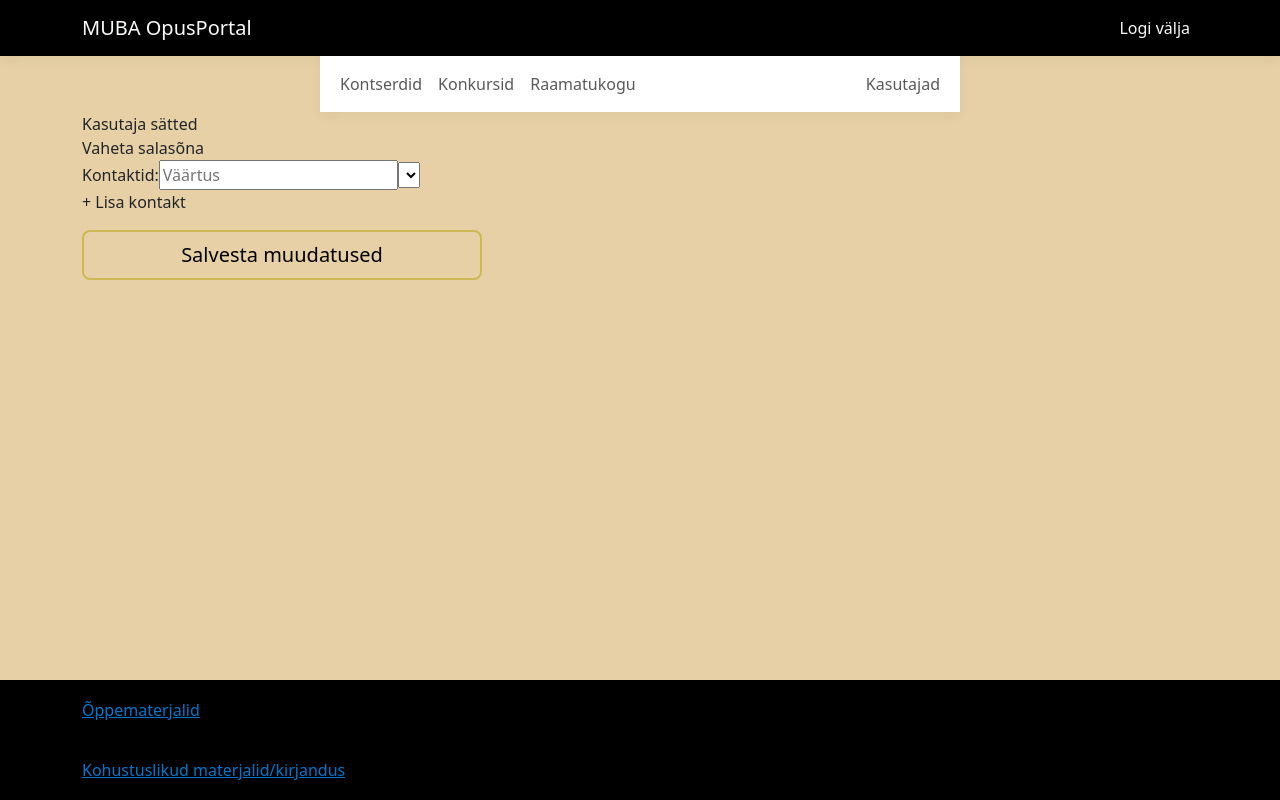
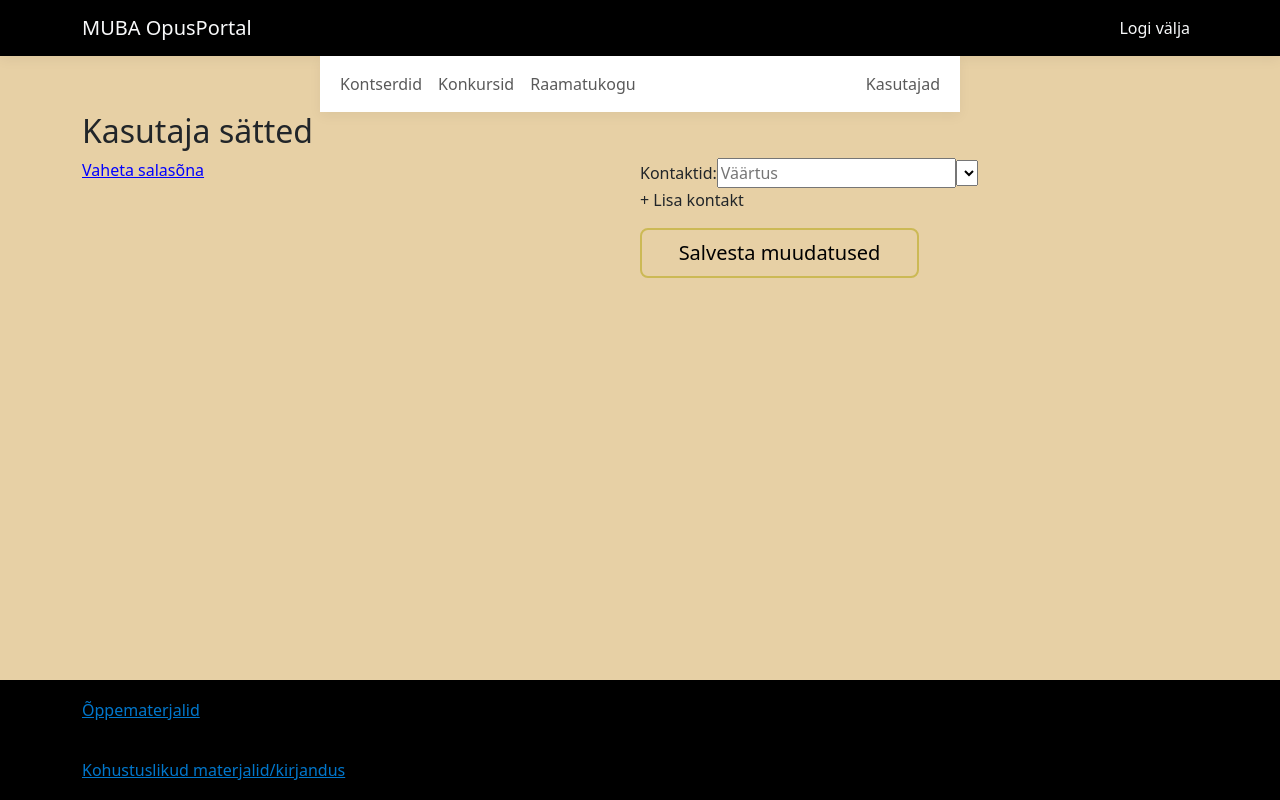
Before and after one commit to andreeuuetoa/opusportal-front-react, a React (Create React App) app: page /kasutaja-satted in a window 1280 px wide. Built offline with nearby package versions, Linux system fonts and the light colour scheme.

Commit message:
Bug: account settings form does not allow the user to add data

```diff
--- /dev/null
+++ b/src/identity/DTO/PasswordData.ts
@@ -0,0 +1,5 @@
+export interface PasswordData {
+    currentPassword: string;
+    newPassword: string;
+    confirmPassword: string;
+}
--- /dev/null
+++ b/src/identity/components/accountsettings/ConfirmPasswordValues.ts
@@ -0,0 +1,16 @@
+import {PasswordProps} from "./PasswordProps";
+import React from "react";
+
+export const ConfirmPasswordValues = (passwordProps: PasswordProps) => {
+
+    const eventHandler = (e: React.ChangeEvent) => {passwordProps.handleChange(e.target as EventTarget & HTMLInputElement)};
+
+    return {
+        value: passwordProps.values.currentPassword,
+        type: "ConfirmPassword",
+        placeholder: "Kinnita salasõna",
+        autocomplete: "confirm-password",
+        name: "confirm-password",
+        onchange: eventHandler
+    };
+}
--- /dev/null
+++ b/src/identity/components/accountsettings/CurrentPasswordValues.ts
@@ -0,0 +1,16 @@
+import React from "react";
+import {PasswordProps} from "./PasswordProps";
+
+export const CurrentPasswordValues = (passwordProps: PasswordProps) => {
+
+    const eventHandler = (e: React.ChangeEvent) => {passwordProps.handleChange(e.target as EventTarget & HTMLInputElement)};
+
+    return {
+        value: passwordProps.values.currentPassword,
+        type: "CurrentPassword",
+        placeholder: "Praegune salasõna",
+        autocomplete: "current-password",
+        name: "current-password",
+        onchange: eventHandler
+    };
+}
--- /dev/null
+++ b/src/identity/components/accountsettings/NewPasswordValues.ts
@@ -0,0 +1,16 @@
+import {PasswordProps} from "./PasswordProps";
+import React from "react";
+
+export const NewPasswordValues = (passwordProps: PasswordProps) => {
+
+    const eventHandler = (e: React.ChangeEvent) => {passwordProps.handleChange(e.target as EventTarget & HTMLInputElement)};
+
+    return {
+        value: passwordProps.values.currentPassword,
+        type: "NewPassword",
+        placeholder: "Uus salasõna",
+        autocomplete: "new-password",
+        name: "new-password",
+        onchange: eventHandler
+    };
+}
--- /dev/null
+++ b/src/identity/components/accountsettings/PasswordProps.ts
@@ -0,0 +1,13 @@
+import React from "react";
+import {PasswordData} from "../../DTO/PasswordData";
+
+export interface PasswordProps {
+    values: PasswordData;
+
+    handleChange: (target:
+                       EventTarget & HTMLInputElement) => void;
+
+    onSubmit: (target: React.MouseEvent) => void;
+
+    validationErrors: string[];
+}
--- a/src/identity/routes/AccountSettings.tsx
+++ b/src/identity/routes/AccountSettings.tsx
@@ -1,7 +1,41 @@
 import {AccountSettingsView} from "../views/AccountSettingsView";
+import React, {useContext, useState} from "react";
+import {JWTContext} from "../../root/Root";
+import {IdentityAPI} from "../API/IdentityAPI";
+import {PasswordData} from "../DTO/PasswordData";
 
 export const AccountSettings = () => {
+    const [values, setValues] = useState({
+        currentPassword: "",
+        newPassword: "",
+        confirmPassword: ""
+    } as PasswordData);
+
+    const [validationErrors, setValidationErrors] = useState([] as string[]);
+
+    const handleChange = (target: EventTarget & HTMLInputElement) => {
+        setValues({...values, [target.name]: target.value});
+    };
+
+    const {JWTResponse, setJWTResponse} = useContext(JWTContext);
+
+    const identityService = new IdentityAPI();
+
+    const onSubmit = async (event: React.MouseEvent) => {
+        event.preventDefault();
+
+        if (values.currentPassword.length === 0 ||
+            values.newPassword.length === 0 ||
+            values.confirmPassword.length === 0) {
+            setValidationErrors(["Bad input values!"]);
+            return;
+        }
+
+        // Remove errors
+        setValidationErrors([]);
+
+    };
     return (
-        <AccountSettingsView />
+        <AccountSettingsView values={values} onSubmit={onSubmit} handleChange={handleChange} validationErrors={validationErrors}/>
     );
 }
--- a/src/identity/views/AccountSettingsView.tsx
+++ b/src/identity/views/AccountSettingsView.tsx
@@ -1,33 +1,51 @@
 import {useState} from "react";
+import {FormPart} from "../../common/viewparts/FormPart";
+import {CurrentPasswordValues} from "../components/accountsettings/CurrentPasswordValues";
+import {PasswordProps} from "../components/accountsettings/PasswordProps";
+import {ConfirmPasswordValues} from "../components/accountsettings/ConfirmPasswordValues";
+import {NewPasswordValues} from "../components/accountsettings/NewPasswordValues";
 
-export const AccountSettingsView = () => {
+export const AccountSettingsView = (passwordProps: PasswordProps) => {
     const [showPassword, setShowPassword] = useState(false);
 
+    const currentPasswordValues = CurrentPasswordValues(passwordProps);
+    const newPasswordValues = NewPasswordValues(passwordProps);
+    const confirmPasswordValues = ConfirmPasswordValues(passwordProps);
+
     return (
-        <div className="account-settings-page">
-            <header>Kasutaja sätted</header>
-            <form>
-                <div className="form-group">
-                    <label onClick={() => setShowPassword(true)}>Vaheta salasõna</label>
+        <form id="accountSettingsForm" method="post">
+            <h2>Kasutaja sätted</h2>
+            <div>
+                <div className="float-child">
+                    <ul style={{'display': passwordProps.validationErrors.length === 0 ? 'none' : ''}}>
+                        <li>
+                            {passwordProps.validationErrors.length > 0 ? passwordProps.validationErrors[0] : ''}
+                        </li>
+                    </ul>
+
+                    <label className="fake-link" onClick={() => setShowPassword(true)}>Vaheta salasõna</label>
+                    <br/>
                     {
                         showPassword &&
                         <>
-                            <input type="text" id="password" placeholder="Praegune salasõna"></input>
-                            <input type="text" id="password" placeholder="Uus salasõna"></input>
-                            <input type="text" id="password" placeholder="Kinnita salasõna"></input>
+                            <FormPart fieldElements={currentPasswordValues}/>
+                            <FormPart fieldElements={newPasswordValues}/>
+                            <FormPart fieldElements={confirmPasswordValues}/>
                         </>
                     }
                 </div>
-                <div>
+                <div className="float-child">
                     <label>Kontaktid:</label>
                     <input placeholder="Väärtus"/>
                     <select placeholder="Tüüp">
                         <option></option>
                     </select>
                     <p>+ Lisa kontakt</p>
+                    <button
+                        onClick={(e) => passwordProps.onSubmit(e)}
+                        id="registerSubmit" className="w-50 btn btn-lg submit-btn">Salvesta muudatused</button>
                 </div>
-                <button type="submit" value="Save" className="btn btn-lg submit-btn">Salvesta muudatused</button>
-            </form>
-        </div>
+            </div>
+        </form>
     );
 }
--- a/src/site.css
+++ b/src/site.css
@@ -134,6 +134,11 @@ button.accept-policy {
     position: absolute;
 }
 
+.fake-link {
+    color: blue;
+    text-decoration: underline;
+}
+
 .account-settings-page {
     max-width: 800px;
 }
```
